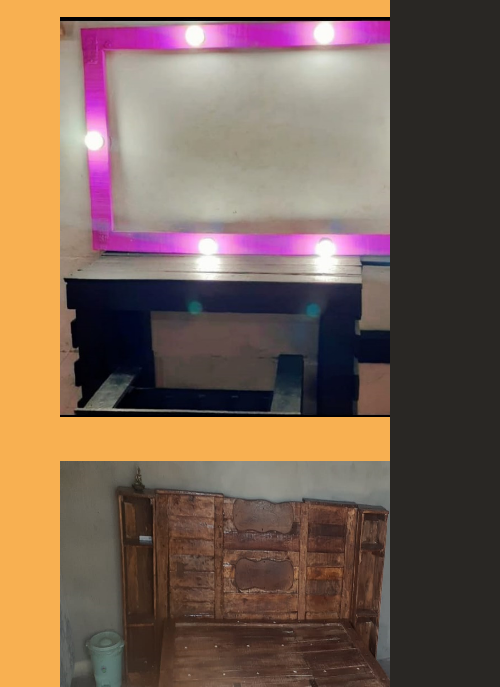
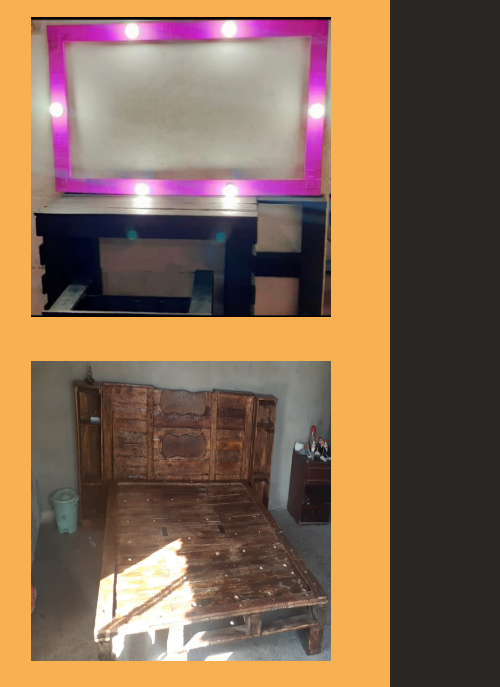
Before and after one commit to kevinn809/MBJhon, a plain HTML site: page muebles.html in a window 390 px wide. Shown: the part 157-844 px from the top of the page, 500 px wide, since content can reach past the window. Drawn offline with Linux system fonts and the light colour scheme.

Commit message:
Add files via upload

```diff
--- a/css/styles.css
+++ b/css/styles.css
@@ -127,8 +127,8 @@ body {
 
 .gallery img {
     width: 400px;
-    height: 400px;
-    padding: 50px 10px;
+    height: 300px;
+    padding: 40px 1px;
     align-items: center ;
 }
 
@@ -225,10 +225,10 @@ body {
     }
 
     .gallery img {
-        width: 400px;
-        padding: 20px 40px;
+        width: 300px;
+        padding: 10px 1px;
         align-items: center;
-
+        margin: 10px;
     }
 
     .button-contact a{
```
